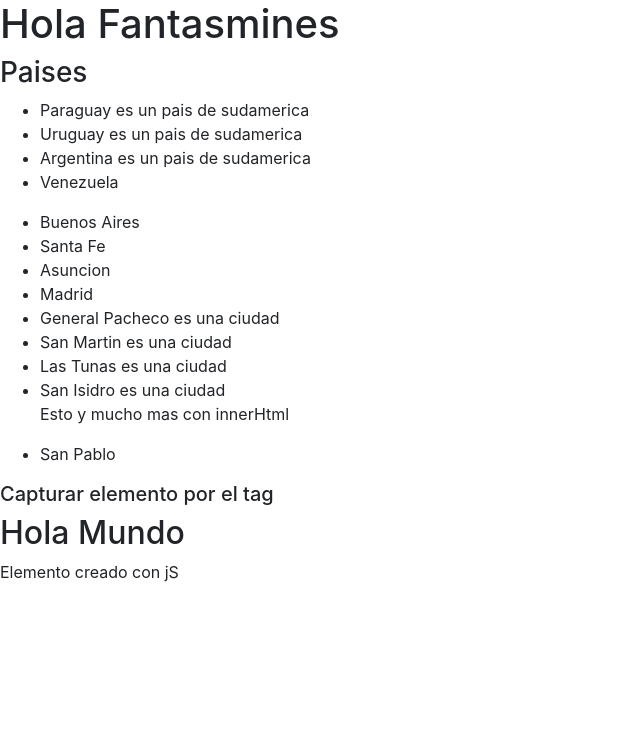
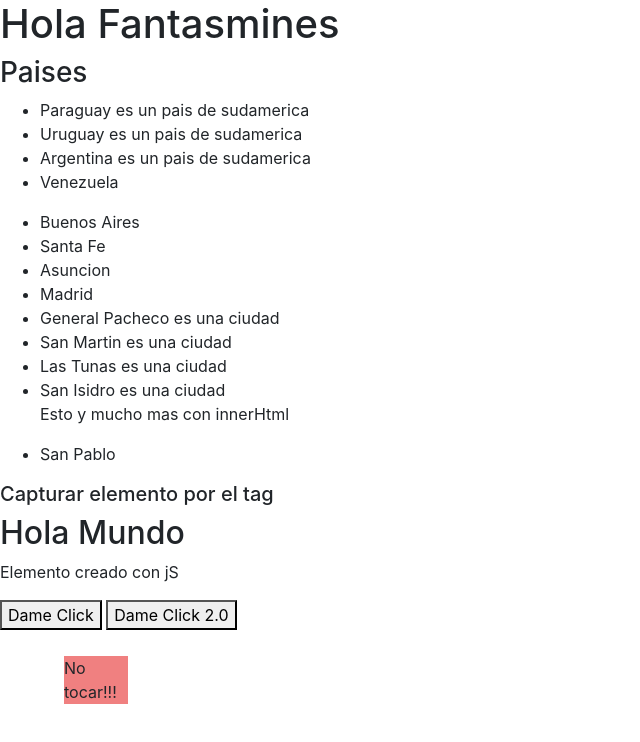
Before and after one commit to JoshuaCandia/Entregas-JS, a plain HTML site: page js/practicas/practica.html in a window 1280 px wide. Shown: the whole page, without its empty margins (0-640 px from the left). Drawn offline with nearby package versions, Linux system fonts and the light colour scheme.

Commit message:
practices

```diff
--- a/js/practicas/main3.js
+++ b/js/practicas/main3.js
@@ -301,11 +301,49 @@ console.log("---------------------------------------------");
 /*---------------------------------------------------------------------------------*/
 
 /*
-Todo
+Todo  <<<<<<<<<<<<<<<<<<<<<<<<<<<<<<    Eventos   >>>>>>>>>>>>>>>>>>>>>>>>>>>>>
 */
+
+/*
+* AddEventListener
+*/
+
+let botonPractica = document.getElementById("botonPractica")
+
+botonPractica.innerText = ("Dame Click")
+
+botonPractica.addEventListener("click",dameClick)
+
+
+function dameClick() {
+  console.log("Me estas dando click")
+}
 
 console.log("---------------------------------------------");
 
+
+/*
+*  Manera Semantica
+*/
+
+let botonPractica2 = document.getElementById("botonPractica2")
+
+botonPractica2.innerText = ("Dame Click 2.0")
+
+botonPractica2.onclick = () => console.log("Me diste click en el 2")
+
+/*
+! Juego de No Tocar
+*/
+
+let divJuegoNoTocar = document.getElementById("divNoTocar")
+
+divJuegoNoTocar.addEventListener("mouseover",mouseOverJuego)
+
+function mouseOverJuego() {
+  alert("Perdiste salamin")
+  return;
+}
 /*---------------------------------------------------------------------------------*/
 
 /*
--- a/js/practicas/practica.html
+++ b/js/practicas/practica.html
@@ -4,6 +4,7 @@
     <meta charset="UTF-8" />
     <meta http-equiv="X-UA-Compatible" content="IE=edge" />
     <meta name="viewport" content="width=device-width, initial-scale=1.0" />
+    <link rel="stylesheet" href="/styles/main.css">
     <link
       rel="stylesheet"
       href="https://cdn.jsdelivr.net/npm/bootstrap@4.0.0/dist/css/bootstrap.min.css"
@@ -44,9 +45,16 @@
       </div>
 
       <!--Bootstrap Card-->
-      <div id="bootstrapCard"></div>
+      <div id="bootstrapCard"></div></div>
 
-      </div>
+      <button id="botonPractica"></button>
+      <button id="botonPractica2"></button>
+
+      <div class="divNoTocar" id="divNoTocar">
+        <p>
+        No tocar!!!
+      </p>
+    </div>
     </main>
 
     <footer>
--- a/styles/main.scss
+++ b/styles/main.scss
@@ -1,4 +1,4 @@
-body {
+.body__index {
   width: 100%;
   box-sizing: border-box;
   padding: 0;
@@ -300,3 +300,24 @@ body {
 .precioCatalogo {
   color: white;
 }
+
+
+
+
+
+
+
+
+
+
+
+/*********************************************************************************/
+//Practicas HTML
+
+#divNoTocar{
+  background-color: lightcoral;
+  margin-top: 2%;
+  margin-left: 5%;
+
+  width: 5%;
+}
```
Also changed, not shown: index.html (+1 -1 lines), styles/main.css, 1 other file.
